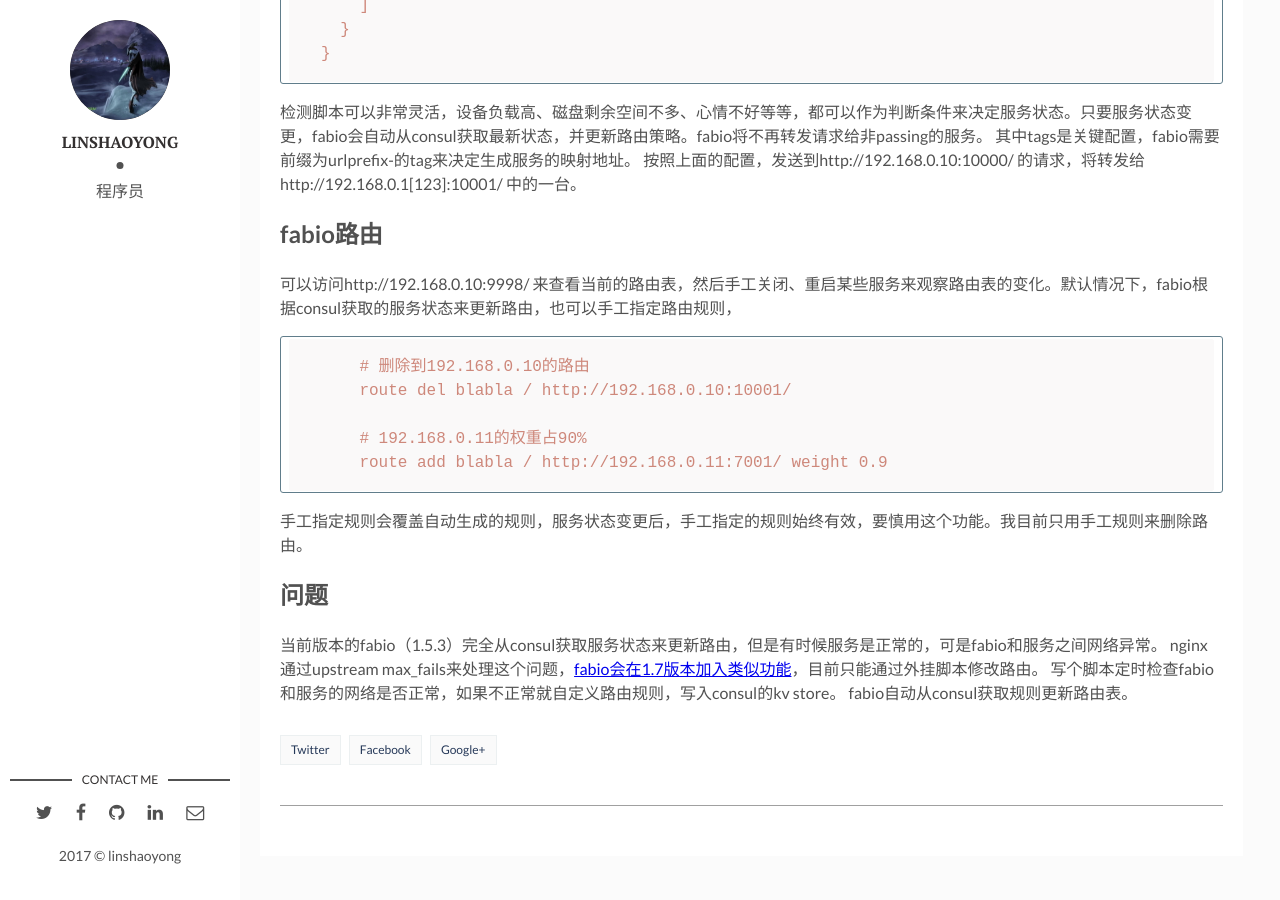
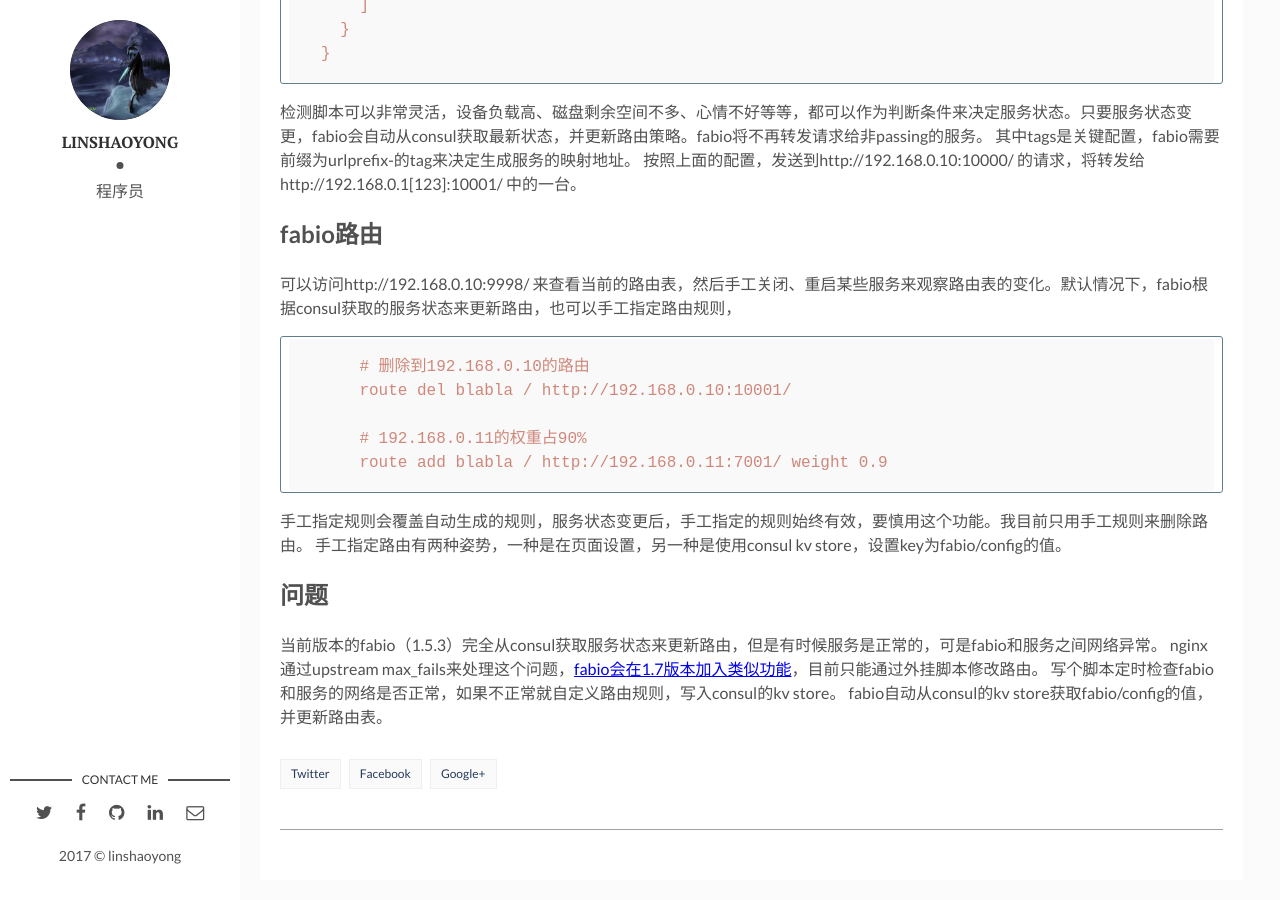
Before and after one commit to linshaoyong/linshaoyong.github.io, a Jekyll site: the page built from _posts/2017-11-28-using-fabio-and-consul.md, in a window 1280 px wide and 900 px high, scrolled down 1582 px. Built offline with Jekyll 4.4.1, drawn with Linux system fonts in a browser that asks for light colours; before the commit the page ends 2458 px from its top, so only the background shows below that.

Commit message:
update post

```diff
--- a/_posts/2017-11-28-using-fabio-and-consul.md
+++ b/_posts/2017-11-28-using-fabio-and-consul.md
@@ -82,10 +82,11 @@ fabio需要配置的项很少，如果要改变默认端口（比如1000），
         route add blabla / http://192.168.0.11:7001/ weight 0.9
 
 手工指定规则会覆盖自动生成的规则，服务状态变更后，手工指定的规则始终有效，要慎用这个功能。我目前只用手工规则来删除路由。
+手工指定路由有两种姿势，一种是在页面设置，另一种是使用consul kv store，设置key为fabio/config的值。
 
 ## 问题
 
 当前版本的fabio（1.5.3）完全从consul获取服务状态来更新路由，但是有时候服务是正常的，可是fabio和服务之间网络异常。
 nginx通过upstream max_fails来处理这个问题，[fabio会在1.7版本加入类似功能](https://github.com/fabiolb/fabio/issues/393)，目前只能通过外挂脚本修改路由。
 写个脚本定时检查fabio和服务的网络是否正常，如果不正常就自定义路由规则，写入consul的kv store。
-fabio自动从consul获取规则更新路由表。
+fabio自动从consul的kv store获取fabio/config的值，并更新路由表。
```
